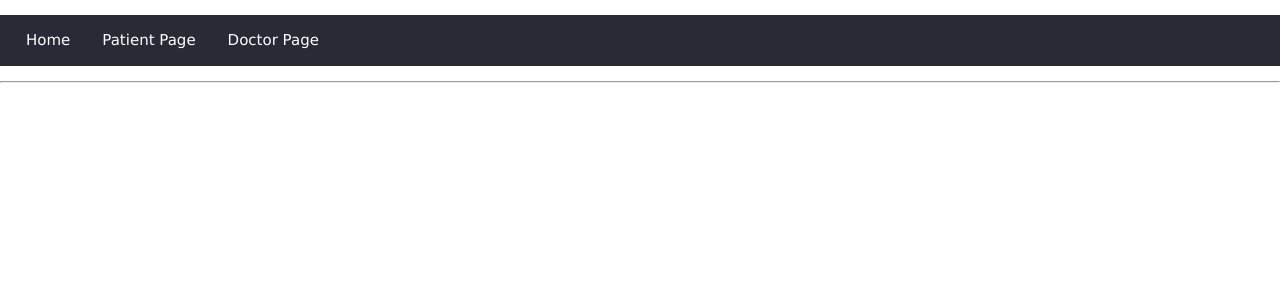
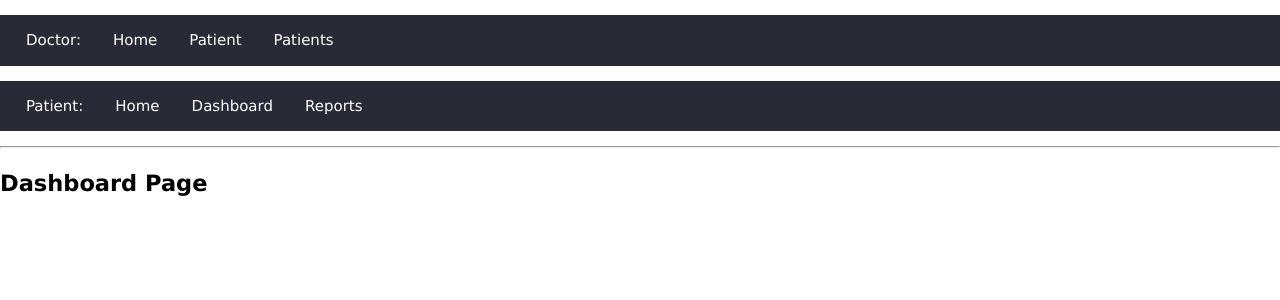
Before and after one commit to rubendplaza/patient-management-system, a React (Create React App) app in the folder client/: page /dashboard in a window 1280 px wide. Shown: the top 300 px of the page. Built offline with nearby package versions, Linux system fonts and the light colour scheme.

Commit message:
update page structure and nav for doctor and patient

```diff
--- a/client/src/App.js
+++ b/client/src/App.js
@@ -2,9 +2,22 @@ import React from "react";
 import { BrowserRouter as Router, Routes, Route, Link } from "react-router-dom";
 
 import "./App.css";
-import Patient from "./pages/Patient";
-import Doctor from "./pages/Doctor";
-import Home from "./pages/Home";
+
+// Patient Pages
+import Dashboard from "./pages/patient-pages/Dashboard";
+import Reports from "./pages/patient-pages/Reports";
+
+// Doctor Pages
+import Patient from "./pages/doctor-pages/Patient";
+import Patients from "./pages/doctor-pages/Patients";
+
+function Home() {
+  return (
+    <div>
+      <h2>Home</h2>
+    </div>
+  );
+}
 
 function App() {
   return (
@@ -12,13 +25,31 @@ function App() {
       <div>
         <ul>
           <li>
+            <Link>Doctor:</Link>
+          </li>
+          <li>
             <Link to="/">Home</Link>
           </li>
           <li>
-            <Link to="/patient">Patient Page</Link>
+            <Link to="/patient">Patient</Link>
           </li>
           <li>
-            <Link to="/doctor">Doctor Page</Link>
+            <Link to="/patients">Patients</Link>
+          </li>
+        </ul>
+
+        <ul>
+          <li>
+            <Link>Patient:</Link>
+          </li>
+          <li>
+            <Link to="/">Home</Link>
+          </li>
+          <li>
+            <Link to="/dashboard">Dashboard</Link>
+          </li>
+          <li>
+            <Link to="/reports">Reports</Link>
           </li>
         </ul>
 
@@ -34,7 +65,9 @@ function App() {
         <Routes>
           <Route path="/" element={<Home />} />
           <Route path="/patient" element={<Patient />} />
-          <Route path="/doctor" element={<Doctor />} />
+          <Route path="/patients" element={<Patients />} />
+          <Route path="/dashboard" element={<Dashboard />} />
+          <Route path="/reports" element={<Reports />} />
         </Routes>
       </div>
     </Router>
--- a/client/src/pages/Doctor.js
+++ /dev/null
@@ -1,11 +0,0 @@
-// This is where you'll code up the UI during first sprint.
-
-const Doctor = (props) => {
-  return (
-    <div>
-      <h2>Doctor Page</h2>
-    </div>
-  );
-};
-
-export default Doctor;
--- a/client/src/pages/Home.js
+++ /dev/null
@@ -1,11 +0,0 @@
-// This is the home page, will probably turn into the login page.
-
-const Home = (props) => {
-  return (
-    <div>
-      <h2>Home Page</h2>
-    </div>
-  );
-};
-
-export default Home;
--- /dev/null
+++ b/client/src/pages/Login.js
@@ -0,0 +1 @@
+// Next sprint.
--- a/client/src/pages/Patient.js
+++ /dev/null
@@ -1,11 +0,0 @@
-// This is where you'll code up the UI during first sprint.
-
-const Patient = (props) => {
-  return (
-    <div>
-      <h2>Patient Page</h2>
-    </div>
-  );
-};
-
-export default Patient;
--- /dev/null
+++ b/client/src/pages/doctor-pages/Patient.js
@@ -0,0 +1,13 @@
+// This is where Nyle will code up the UI during first sprint.
+
+// Coordinate with Adam because this view might be the same as Patient.js in doctor-pages
+
+const Patient = (props) => {
+  return (
+    <div>
+      <h2>Patient Page</h2>
+    </div>
+  );
+};
+
+export default Patient;
--- /dev/null
+++ b/client/src/pages/doctor-pages/Patients.js
@@ -0,0 +1,13 @@
+// This is where Nyle will code up the UI during first sprint.
+
+// Coordinate with Adam because this view might be the same as Dashboard.js in patient-pages
+
+const Patients = (props) => {
+  return (
+    <div>
+      <h2>Patients Page</h2>
+    </div>
+  );
+};
+
+export default Patients;
--- /dev/null
+++ b/client/src/pages/patient-pages/Dashboard.js
@@ -0,0 +1,13 @@
+// This is where Adam will code up the UI during first sprint.
+
+// Coordinate with Nyle because this view might be the same as Patient.js in doctor-pages
+
+const Dashboard = (props) => {
+  return (
+    <div>
+      <h2>Dashboard Page</h2>
+    </div>
+  );
+};
+
+export default Dashboard;
--- /dev/null
+++ b/client/src/pages/patient-pages/Reports.js
@@ -0,0 +1,11 @@
+// This is where Adam will code up the UI during first sprint.
+
+const Reports = (props) => {
+  return (
+    <div>
+      <h2>Reports Page</h2>
+    </div>
+  );
+};
+
+export default Reports;
```
